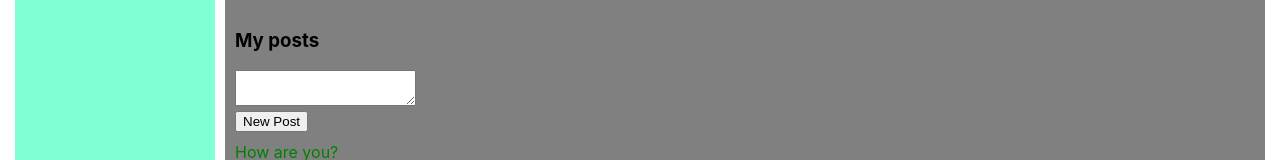
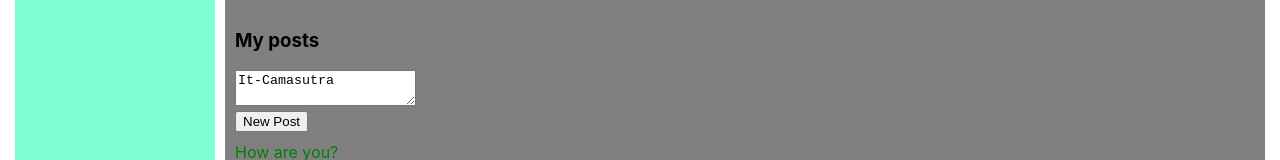
Before and after one commit to AVHoncharov/social-net, a React (Create React App) app: page /profile in a window 1280 px wide. Shown: the part 429-589 px from the top of the page. Built offline with nearby package versions, Linux system fonts and the light colour scheme.

Commit message:
35. Callback, subscribe, observer 	- removed render.js 	- added subscribe function with observer callback. Now renderEntireTree run thrue subscribe in App component

```diff
--- a/src/App.js
+++ b/src/App.js
@@ -21,7 +21,7 @@ function App(props) {
         <div className="wrapper-content">
           <Route
             path="/profile"
-            render={() => <Profile state={props.appState.profilePage} addPost={props.addPost}/>}
+            render={() => <Profile profilePage={props.appState.profilePage} addPost={props.addPost} updateNewPostText={props.updateNewPostText}/>}
           />
           <Route
             path="/dialogs"
--- a/src/components/Content/Profile/MyPosts/MyPosts.jsx
+++ b/src/components/Content/Profile/MyPosts/MyPosts.jsx
@@ -10,17 +10,22 @@ const MyPosts = (props) => {
   let newPostElement = React.createRef();
 
   let addPost = ()=> {
-    let text = newPostElement.current.value;
-    props.addPost(text);
-    newPostElement.current.value = '';
+    props.addPost();
   };
+
+  let onPostChange = () => {
+    let postText = newPostElement.current.value;
+    props.updateNewPostText(postText);
+    // props.updateNewPostText('');
+
+  }
 
   return (
     <div className={style.postsBlock}>
       <div>
         <h3>My posts</h3>
         <div>
-          <textarea ref ={newPostElement}></textarea>
+          <textarea ref ={newPostElement} onChange={onPostChange} value={props.newPostText}/>
         </div>
         <div>
           <button onClick={ addPost }>New Post</button>
--- a/src/components/Content/Profile/Profile.jsx
+++ b/src/components/Content/Profile/Profile.jsx
@@ -8,7 +8,7 @@ const Profile = (props) => {
   return (
     <div>
       <ProfileInfo />
-      <MyPosts posts={props.state.posts} addPost ={props.addPost}/>
+      <MyPosts posts={props.profilePage.posts} addPost ={props.addPost} newPostText={props.profilePage.newPostText} updateNewPostText={props.updateNewPostText}/>
     </div>
   );
 };
--- a/src/index.js
+++ b/src/index.js
@@ -1,13 +1,24 @@
+import React from "react";
+import ReactDOM from "react-dom";
+import "./index.css";
+import App from "./App";
+import * as serviceWorker from "./serviceWorker";
+import { BrowserRouter } from "react-router-dom";
+import state, {addPost, subscribe, updateNewPostText} from "./redux/state"
 
-import "./index.css";
-import state from "./redux/state";
-import {renderEntireTree} from "./render"
-import * as serviceWorker from "./serviceWorker";
-
-
-
+const renderEntireTree = (state) => {
+    ReactDOM.render(
+        <React.StrictMode>
+            <BrowserRouter>
+              <App appState={state} addPost={addPost} updateNewPostText={updateNewPostText}/>
+          </BrowserRouter>
+        </React.StrictMode>,
+        document.getElementById("root")
+      );
+}
 renderEntireTree(state);
 
+subscribe(renderEntireTree);
 // If you want your app to work offline and load faster, you can change
 // unregister() to register() below. Note this comes with some pitfalls.
 // Learn more about service workers: https://bit.ly/CRA-PWA
--- a/src/redux/state.js
+++ b/src/redux/state.js
@@ -1,4 +1,6 @@
-import { renderEntireTree } from "../render";
+let renderEntireTree = () => {
+  console.log("State changed");
+};
 
 let state = {
   profilePage: {
@@ -6,6 +8,7 @@ let state = {
       { id: 1, message: "How are you?", likeCount: 5 },
       { id: 2, message: "Follow the whire rabbit", likeCount: 10 },
     ],
+    newPostText: "It-Camasutra",
   },
   dialogsPage: {
     dialogsData: [
@@ -25,26 +28,36 @@ let state = {
   },
   sideBar: {
     friendsList: [
-          {name: "Barry", id: 1},
-          {name: "Tom", id: 2},
-          {name: "Petr", id: 3},
-          {name: "Kate", id: 4},
-          {name: "Alex", id: 5},
-          {name: "Tom", id: 6},
-      ]
-  }
+      { name: "Barry", id: 1 },
+      { name: "Tom", id: 2 },
+      { name: "Petr", id: 3 },
+      { name: "Kate", id: 4 },
+      { name: "Alex", id: 5 },
+      { name: "Tom", id: 6 },
+    ],
+  },
 };
 
-export let addPost = (postMessage) => {
+window.state = state;
+
+export const addPost = () => {
   let newPost = {
     id: 5,
-        message: postMessage,
-        likeCount: 0
+    message: state.profilePage.newPostText,
+    likeCount: 0,
   };
 
   state.profilePage.posts.push(newPost);
+  state.profilePage.newPostText = "";
+  renderEntireTree(state);
+};
 
+export const updateNewPostText = (text) => {
+  state.profilePage.newPostText = text;
   renderEntireTree(state);
+};
+
+export const subscribe = (observer) => {
+  renderEntireTree = observer;
 }
-
 export default state;
--- a/src/render.js
+++ /dev/null
@@ -1,18 +0,0 @@
-import React from "react";
-import ReactDOM from "react-dom";
-import "./index.css";
-import App from "./App";
-import * as serviceWorker from "./serviceWorker";
-import { BrowserRouter } from "react-router-dom";
-import {addPost} from "./redux/state"
-
-export const renderEntireTree = (state) => {
-    ReactDOM.render(
-        <React.StrictMode>
-            <BrowserRouter>
-              <App appState={state} addPost={addPost} />
-          </BrowserRouter>
-        </React.StrictMode>,
-        document.getElementById("root")
-      );
-}
```
Lines whose indentation alone changed are shown as unchanged.
